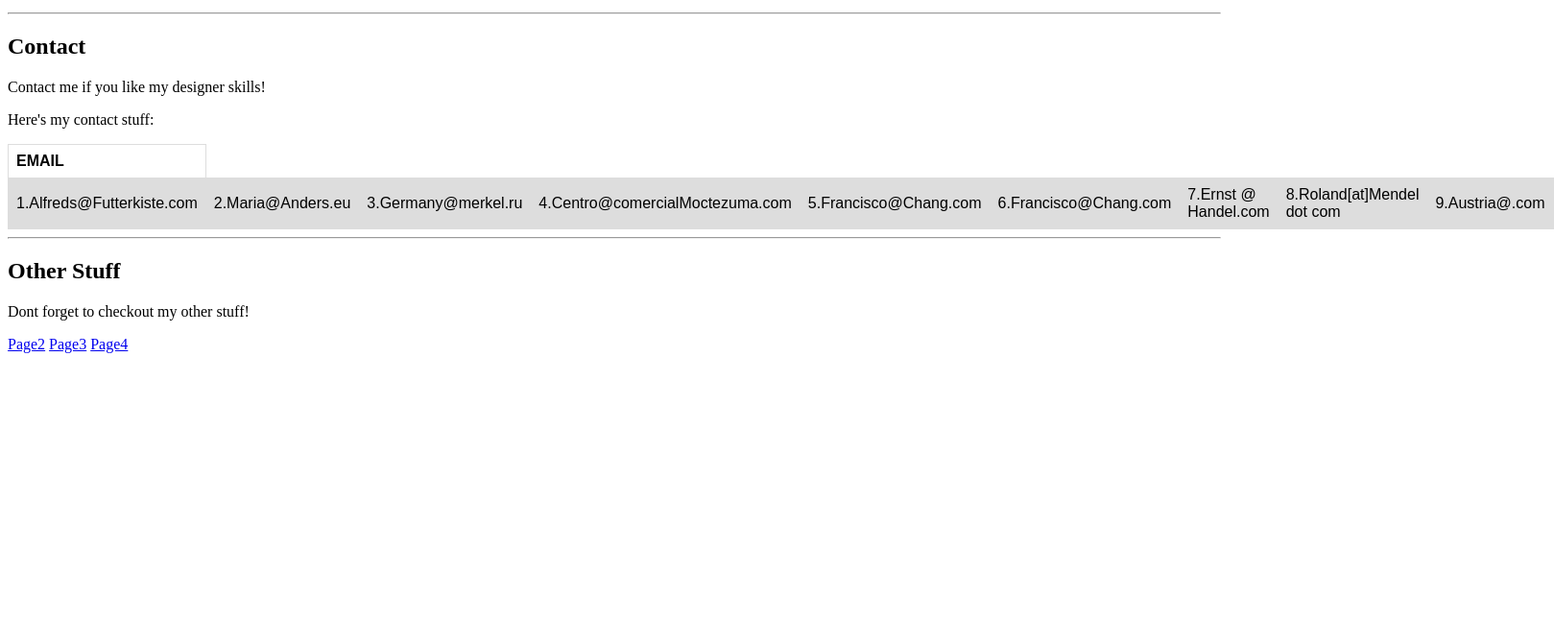
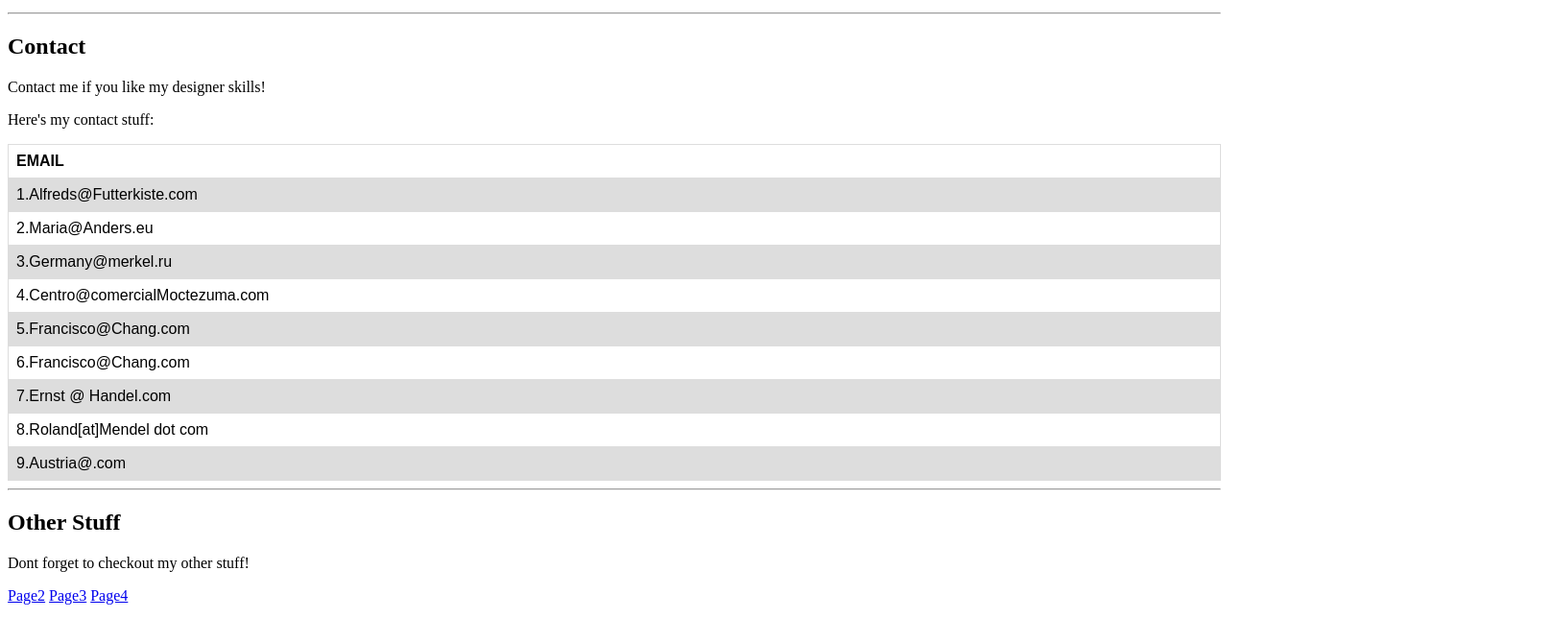
Before and after one commit to EricTalv/EricTalv.github.io, a plain HTML site: page index.html in a window 1280 px wide. Shown: the part 101-770 px from the top of the page at 96% size, 1619 px wide, since content can reach past the window. Drawn offline with Linux system fonts and the light colour scheme.

Commit message:
Prettyfy

```diff
--- a/index.html
+++ b/index.html
@@ -28,19 +28,16 @@
 		<p>Contact me if you like my designer skills!</p>
 		<p>Here's my contact stuff:</p>
 		<table>
-			<tr>
-				<th>EMAIL</th>
-			</tr>
-			<tr>
-				<td>1.Alfreds@Futterkiste.com</td>
-				<td>2.Maria@Anders.eu</td>
-				<td>3.Germany@merkel.ru</td>
-				<td>4.Centro@comercialMoctezuma.com</td>
-				<td>5.Francisco@Chang.com</td>
-				<td>6.Francisco@Chang.com</td>
-				<td>7.Ernst @ Handel.com</td>
-				<td>8.Roland[at]Mendel dot com</td>
-				<td>9.Austria@.com</td>
+			<tr><th>EMAIL</th></tr>
+			<tr><td>1.Alfreds@Futterkiste.com</td></tr>
+			<tr><td>2.Maria@Anders.eu</td></tr>
+			<tr><td>3.Germany@merkel.ru</td></tr>
+			<tr><td>4.Centro@comercialMoctezuma.com</td></tr>
+			<tr><td>5.Francisco@Chang.com</td></tr>
+			<tr><td>6.Francisco@Chang.com</td></tr>
+			<tr><td>7.Ernst @ Handel.com</td></tr>
+			<tr><td>8.Roland[at]Mendel dot com</td></tr>
+			<tr><td>9.Austria@.com</td></tr>
 		</table>
 		<hr>
 		<h2>Other Stuff</h2>
```
